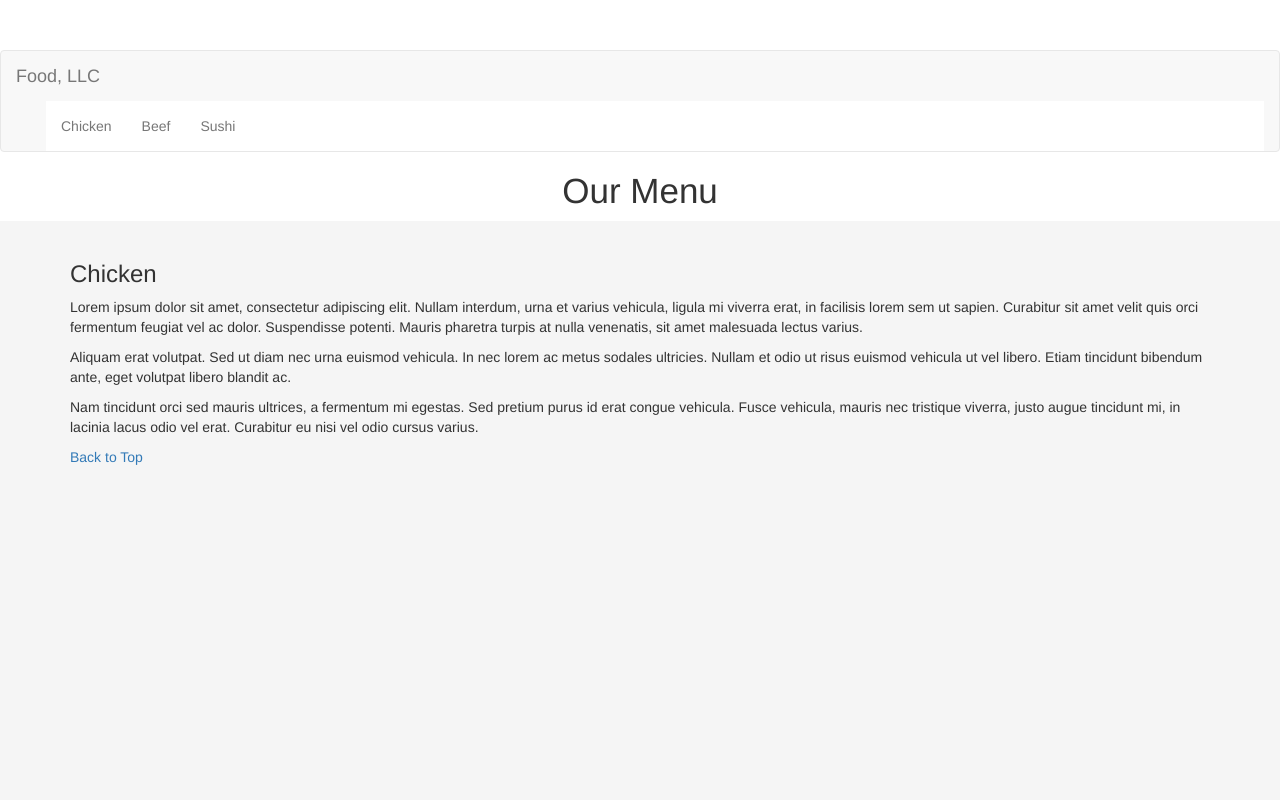
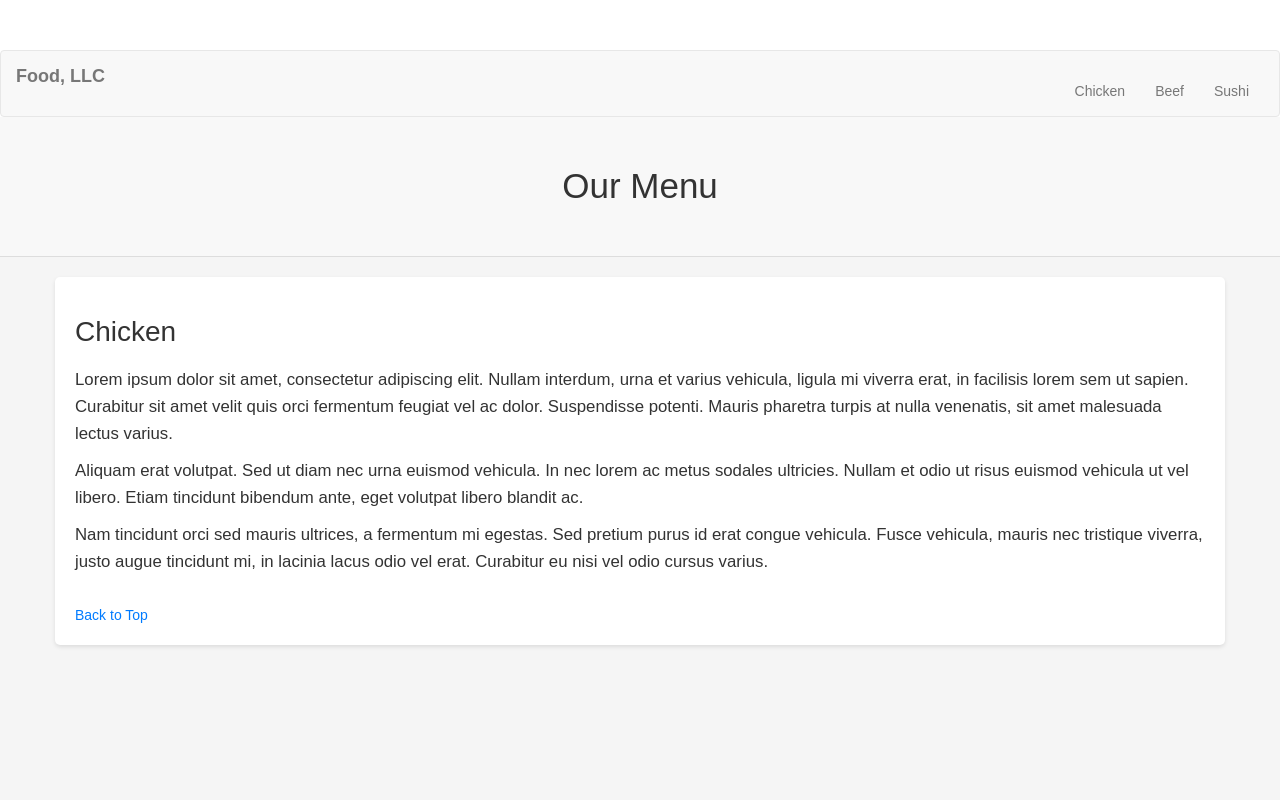
Before and after one commit to SandeshNepali/module3-solution, a plain HTML site: page index.html in a window 1280 px wide. Shown: the top 800 px of the page. Drawn offline with nearby package versions, Linux system fonts and the light colour scheme.

Commit message:
Update style.css

```diff
--- a/css/style.css
+++ b/css/style.css
@@ -1,23 +1,77 @@
 body {
-    padding-top: 50px;
+    padding-top: 50px; /* Space for the fixed navbar */
+    font-family: Arial, sans-serif;
 }
 
 .navbar {
     margin-bottom: 0;
 }
 
+.navbar-brand {
+    font-weight: bold;
+}
+
+.navbar-nav {
+    margin-top: 15px;
+}
+
+.navbar-nav li a {
+    color: #333;
+}
+
+.navbar-toggle .icon-bar {
+    background-color: #333;
+}
+
+header {
+    background-color: #f8f8f8;
+    padding: 50px 0;
+    border-bottom: 1px solid #ddd;
+}
+
+header h1 {
+    margin: 0;
+    font-size: 2.5em;
+}
+
 .tall-section {
     height: 1000px;
     background-color: #f5f5f5;
-    padding: 20px;
+    padding: 20px 0;
 }
 
-header h1 {
-    margin-top: 20px;
-    font-size: 2.5em;
+.tall-section .container {
+    background-color: #fff;
+    padding: 20px;
+    border-radius: 5px;
+    box-shadow: 0 2px 4px rgba(0,0,0,0.1);
 }
 
-.navbar-nav {
-    background-color: #fff;
-    width: 100%;
+.tall-section h3 {
+    font-size: 2em;
+    margin-bottom: 20px;
 }
+
+.tall-section p {
+    font-size: 1.2em;
+    line-height: 1.6;
+}
+
+a {
+    color: #007bff;
+}
+
+a:hover {
+    text-decoration: none;
+}
+
+.back-to-top {
+    display: inline-block;
+    margin-top: 20px;
+    color: #007bff;
+    text-decoration: none;
+}
+
+.back-to-top:hover {
+    text-decoration: underline;
+}
```
